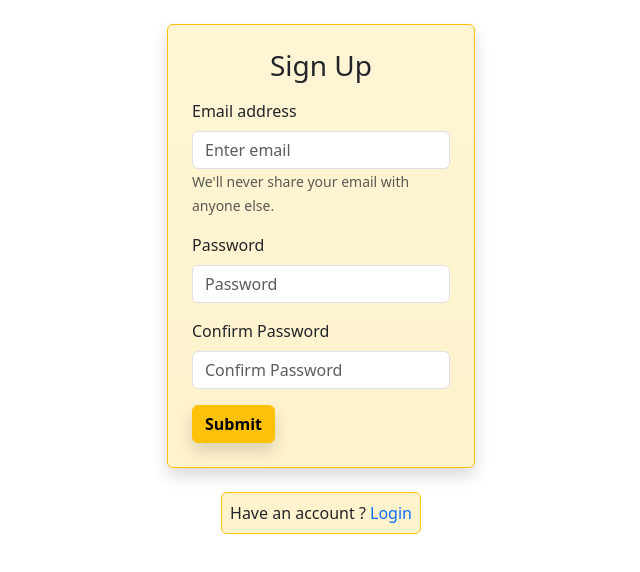
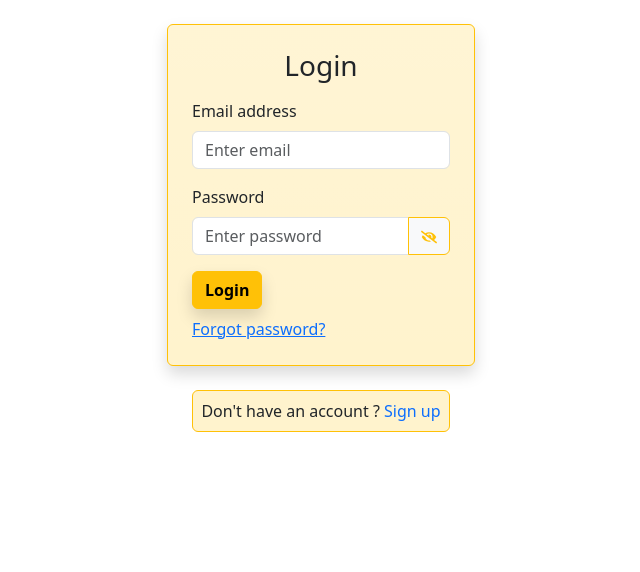
Before and after one commit to venukommineni615/mail-box-client, a React (Create React App) app: page / in a window 1280 px wide. Shown: the top 572 px of the page, without its empty margins (319-959 px from the left). Built offline with nearby package versions, Linux system fonts and the light colour scheme.

Commit message:
implemented the login component

```diff
--- a/package.json
+++ b/package.json
@@ -11,6 +11,7 @@
     "react": "^18.2.0",
     "react-bootstrap": "^2.10.1",
     "react-dom": "^18.2.0",
+    "react-icons": "^5.0.1",
     "react-redux": "^9.1.0",
     "react-router-dom": "^6.22.2",
     "react-scripts": "5.0.1",
--- /dev/null
+++ b/src/components/Home.js
@@ -0,0 +1,9 @@
+import React from 'react'
+
+const Home = () => {
+  return (
+    <h2>Welcome to your mail box</h2>
+  )
+}
+
+export default Home
--- /dev/null
+++ b/src/components/Login.js
@@ -0,0 +1,74 @@
+import React, {useRef, useState} from 'react'
+import Button from 'react-bootstrap/Button';
+import { InputGroup } from 'react-bootstrap';
+import Form from 'react-bootstrap/Form';
+import { Link, useNavigate } from 'react-router-dom';
+import { FaEye, FaEyeSlash } from 'react-icons/fa';
+const Login = () => {
+    const navigate=useNavigate()
+    const [showPassword, setShowPassword] = useState(false);
+    const togglePasswordVisibility = () => {
+      setShowPassword(!showPassword);
+    };
+    const email=useRef('')
+    const password=useRef('')
+    const login=async(event)=>{
+        event.preventDefault()
+        try {
+           const res= await fetch(`https://identitytoolkit.googleapis.com/v1/accounts:signInWithPassword?key=AIzaSyBvGr_vhwe96V8dEGs6PyUeEJAUK7KToXY`,{
+            method:'POST',
+            body:JSON.stringify({
+                email:email.current.value,
+                password:password.current.value,
+                returnSecureToken:true
+            }),
+            headers:{
+                'Content-Type':'application/json'
+            }
+           })
+           const data=await res.json()
+        if(!res.ok){
+            throw new Error(data.error.message)
+        }else{
+            localStorage.setItem('token',data.idToken)
+            navigate('/home')
+            console.log('user has successfully signed up')
+        }
+       } catch (error) {
+        alert(error)
+       }
+    }
+  return (
+    <div className='d-flex flex-column justify-content-center p-4'>
+    <Form className='bg-warning-subtle bg-gradient p-4 rounded border border-1 shadow w-25 mx-auto border-warning' onSubmit={login}>
+    <h3 className='text-center'>Login</h3>
+    <Form.Group className="my-3" controlId="formBasicEmail">
+      <Form.Label>Email address</Form.Label>
+      <Form.Control ref={email} type="email" placeholder="Enter email" required/>
+    </Form.Group>
+
+    <Form.Group className="mb-3" controlId="formBasicPassword">
+      <Form.Label>Password</Form.Label>
+      <InputGroup >
+        <Form.Control
+          type={showPassword ? 'text' : 'password'}
+         ref={password}
+          placeholder="Enter password"
+        />
+          <Button className='bg-light'  variant="outline-warning" onClick={togglePasswordVisibility}>
+            {!showPassword ? <FaEyeSlash /> : <FaEye />}
+          </Button>
+
+      </InputGroup>
+    </Form.Group>
+    <Button variant="warning" type="submit" className='shadow rounded  fw-semibold'>
+      Login
+    </Button>
+    <Link className='d-block mt-2'>Forgot password?</Link>
+  </Form>
+  <p className='bg-warning-subtle border d-inline-block p-2 border-1 rounded border-warning my-4 mx-auto'>Don't have an account ? <Link to='/signup' className='text-decoration-none'>Sign up</Link></p>
+    </div>
+  )
+}
+
+export default Login
--- a/src/components/Signup.js
+++ b/src/components/Signup.js
@@ -60,7 +60,7 @@ const Signup = () => {
       Submit
     </Button>
   </Form>
-  <p className='bg-warning-subtle border d-inline-block p-2 border-1 rounded border-warning my-4 mx-auto'>Have an account ? <Link className='text-decoration-none'>Login</Link></p>
+  <p className='bg-warning-subtle border d-inline-block p-2 border-1 rounded border-warning my-4 mx-auto'>Have an account ? <Link to='/' className='text-decoration-none'>Login</Link></p>
     </div>
   )
 }
```
Also changed, not shown: src/App.js (+5 -2 lines), 1 other file (tests, documents, lock files or other folders).
